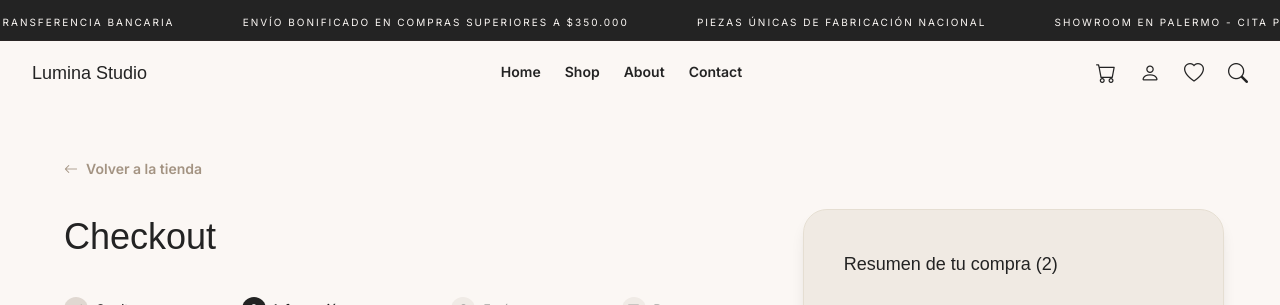
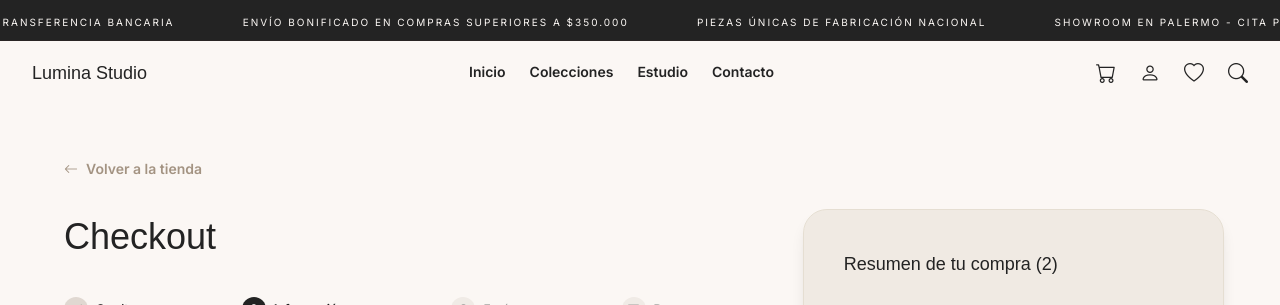
Before and after one commit to Mili-Martinez/Checkout-Lumina-Studio, a plain HTML site: page index.html in a window 1280 px wide. Shown: the top 305 px of the page. Drawn offline with nearby package versions, Linux system fonts and the light colour scheme; a web font is replaced by a local one.

Commit message:
Update index.html

```diff
--- a/index.html
+++ b/index.html
@@ -91,13 +91,13 @@
 
       <div class="hidden md:flex gap-6 font-inter text-sm items-center font-semibold">
         <a href="#"
-          class="border-b-2 border-transparent hover:text-taupe hover:border-taupe transition-all duration-200">Home</a>
+          class="border-b-2 border-transparent hover:text-taupe hover:border-taupe transition-all duration-200">Inicio</a>
         <a href="#"
-          class="border-b-2 border-transparent hover:text-taupe hover:border-taupe transition-all duration-200">Shop</a>
+          class="border-b-2 border-transparent hover:text-taupe hover:border-taupe transition-all duration-200">Colecciones</a>
         <a href="#"
-          class="border-b-2 border-transparent hover:text-taupe hover:border-taupe transition-all duration-200">About</a>
+          class="border-b-2 border-transparent hover:text-taupe hover:border-taupe transition-all duration-200">Estudio</a>
         <a href="#"
-          class="border-b-2 border-transparent hover:text-taupe hover:border-taupe transition-all duration-200">Contact</a>
+          class="border-b-2 border-transparent hover:text-taupe hover:border-taupe transition-all duration-200">Contacto</a>
       </div>
 
       <div class="hidden md:flex gap-x-6 text-xl font-semibold">
@@ -128,10 +128,10 @@
     </div>
 
     <div class="flex flex-col gap-6 font-inter font-semibold xt-xl font-light tracking-wide text-milk mt-12">
-      <a href="#" class="hover:text-taupe transition-colors">Home</a>
-      <a href="#" class="hover:text-taupe transition-colors">Shop</a>
-      <a href="#" class="hover:text-taupe transition-colors">About</a>
-      <a href="#" class="hover:text-taupe transition-colors">Contact</a>
+      <a href="#" class="hover:text-taupe transition-colors">Inicio</a>
+      <a href="#" class="hover:text-taupe transition-colors">Colecciones</a>
+      <a href="#" class="hover:text-taupe transition-colors">Estudio</a>
+      <a href="#" class="hover:text-taupe transition-colors">Contacto</a>
     </div>
 
     <div
```
